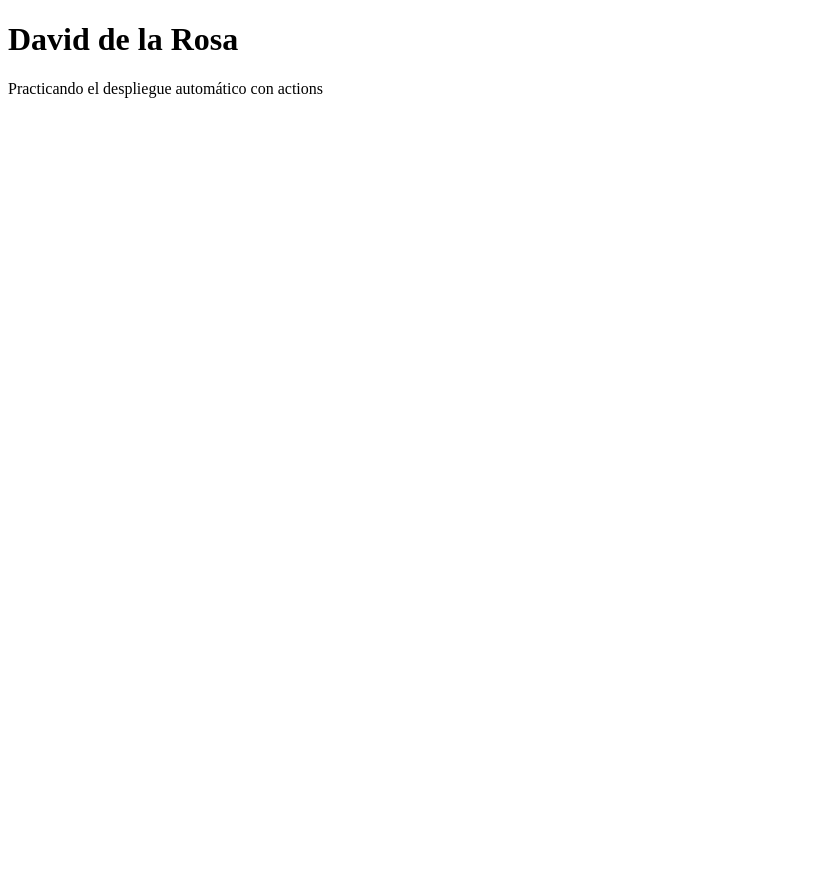
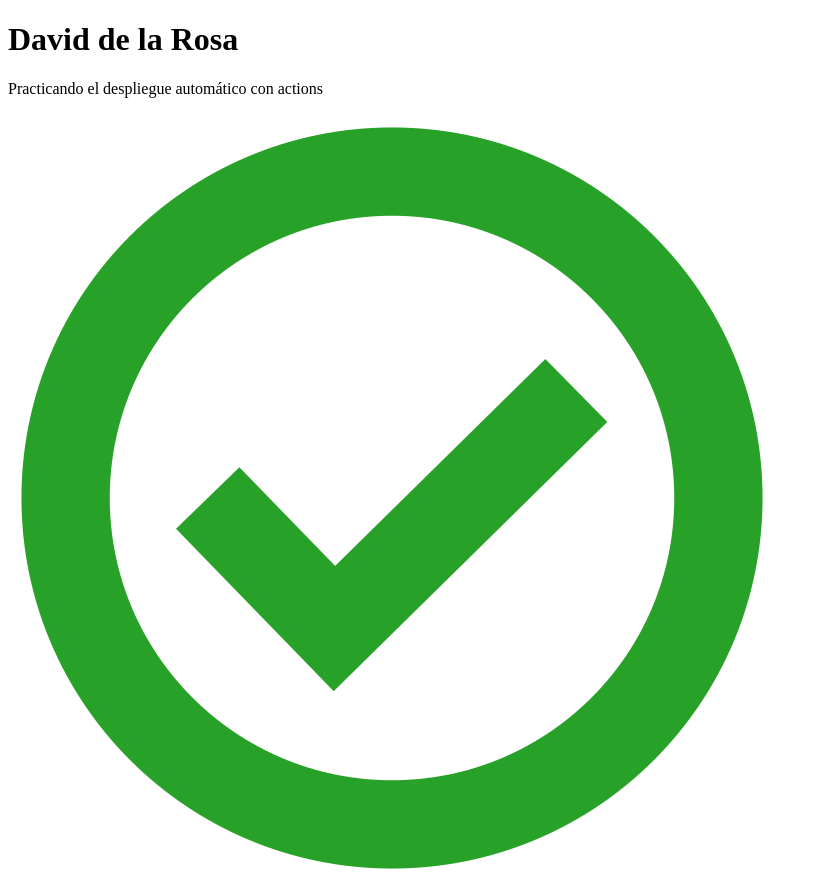
Before and after one commit to DaviddelaRosa15/PracticaSurgeAction, a plain HTML site: page index.html in a window 1280 px wide. Shown: the whole page, without its empty margins (0-818 px from the left). Before the commit the page ends 800 px from the top, so only its background shows below. Drawn offline with Linux system fonts and the light colour scheme.

Commit message:
Probando otra vez con una imagen

```diff
--- a/index.html
+++ b/index.html
@@ -9,5 +9,6 @@
 <body>
     <h1>David de la Rosa</h1>
     <p> Practicando el despliegue automático con actions</p>
+    <img src="resources/Yes_Check_Circle.svg.png" alt="">
 </body>
 </html>
```
Also changed, not shown: resources/Yes_Check_Circle.svg.png (added).
